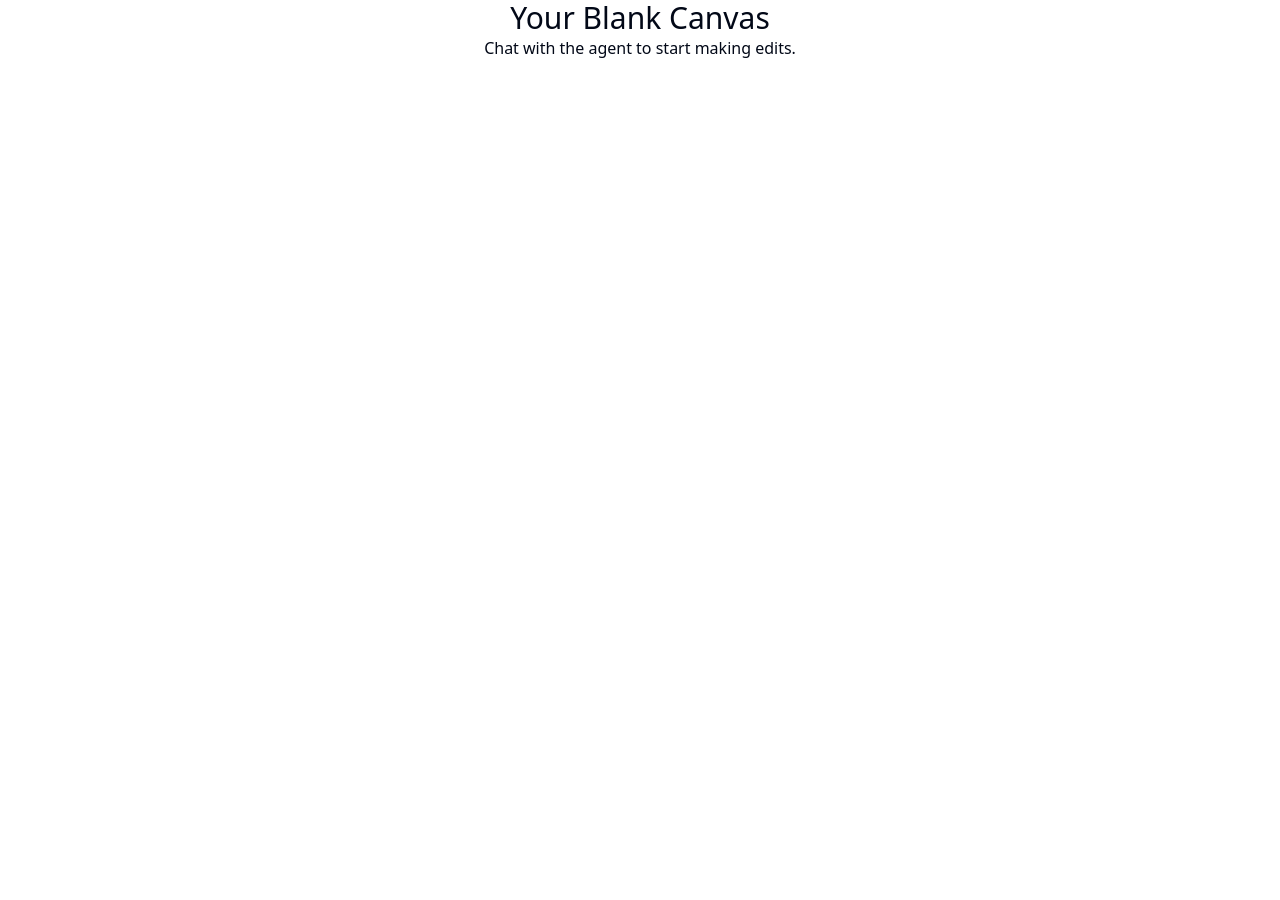
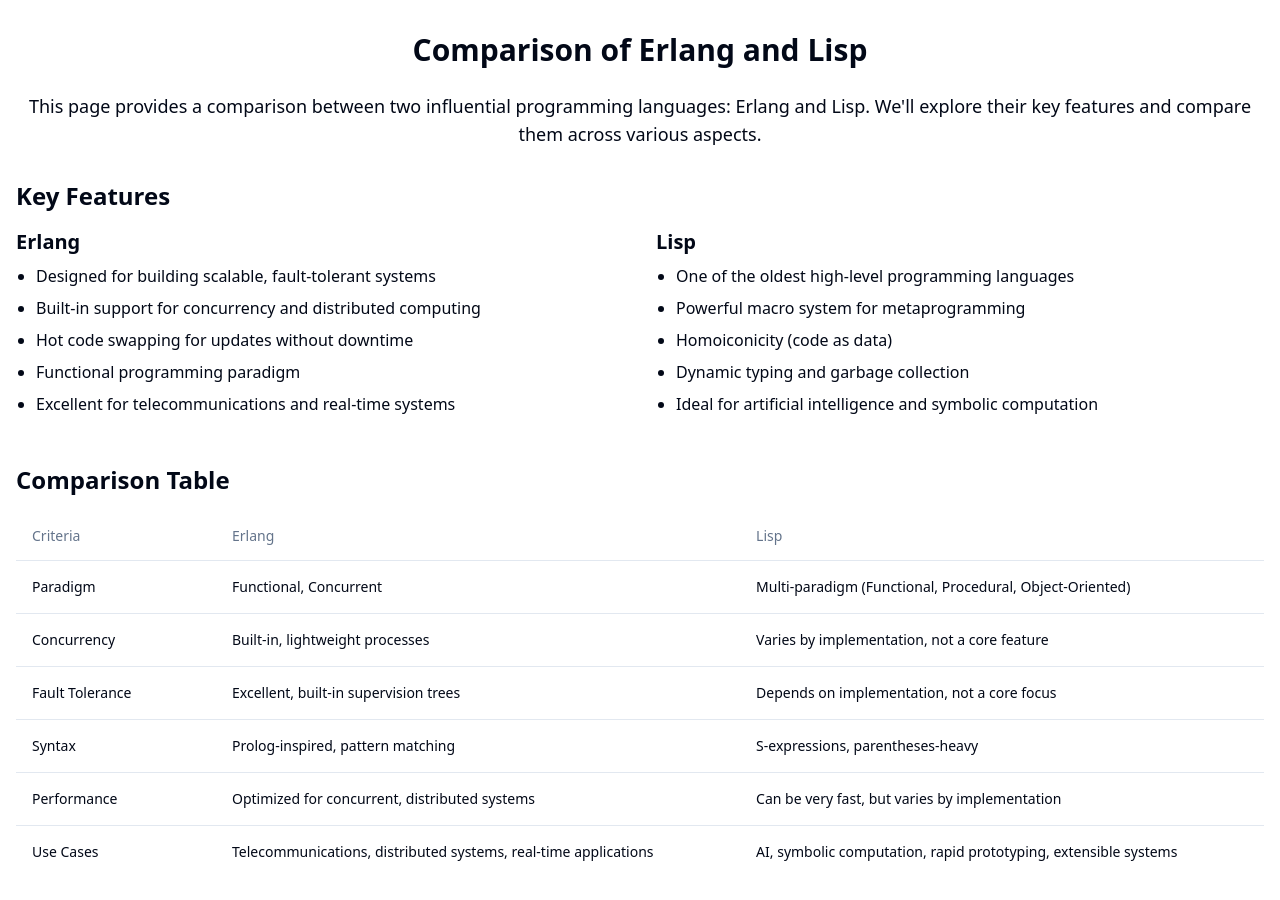
Before and after one commit to GPT-Engineer-App-Dev/lisp-vs-erlang-showdown, a React (Vite) app: page / in a window 1280 px wide. Shown: the top 900 px of the page. Before the commit the page ends 800 px from the top, so only its background shows below. Built offline with nearby package versions, Linux system fonts and the light colour scheme.

Commit message:
Implement initial comparison page for Erlang and Lisp

```diff
--- a/src/pages/Index.jsx
+++ b/src/pages/Index.jsx
@@ -1,14 +1,90 @@
-// Update this page (the content is just a fallback if you fail to update the page)
+import { Table, TableBody, TableCell, TableHead, TableHeader, TableRow } from "@/components/ui/table"
 
 const Index = () => {
   return (
-    <div className="flex justify-center items-center">
-      <div className="text-center">
-        <h1 className="text-3xl">Your Blank Canvas</h1>
-        <p>Chat with the agent to start making edits.</p>
-      </div>
+    <div className="container mx-auto px-4 py-8">
+      <h1 className="text-3xl font-bold mb-6 text-center">Comparison of Erlang and Lisp</h1>
+
+      <p className="mb-8 text-lg text-center">
+        This page provides a comparison between two influential programming languages: Erlang and Lisp.
+        We'll explore their key features and compare them across various aspects.
+      </p>
+
+      <section className="mb-12">
+        <h2 className="text-2xl font-semibold mb-4">Key Features</h2>
+
+        <div className="grid md:grid-cols-2 gap-8">
+          <div>
+            <h3 className="text-xl font-semibold mb-2">Erlang</h3>
+            <ul className="list-disc pl-5 space-y-2">
+              <li>Designed for building scalable, fault-tolerant systems</li>
+              <li>Built-in support for concurrency and distributed computing</li>
+              <li>Hot code swapping for updates without downtime</li>
+              <li>Functional programming paradigm</li>
+              <li>Excellent for telecommunications and real-time systems</li>
+            </ul>
+          </div>
+
+          <div>
+            <h3 className="text-xl font-semibold mb-2">Lisp</h3>
+            <ul className="list-disc pl-5 space-y-2">
+              <li>One of the oldest high-level programming languages</li>
+              <li>Powerful macro system for metaprogramming</li>
+              <li>Homoiconicity (code as data)</li>
+              <li>Dynamic typing and garbage collection</li>
+              <li>Ideal for artificial intelligence and symbolic computation</li>
+            </ul>
+          </div>
+        </div>
+      </section>
+
+      <section>
+        <h2 className="text-2xl font-semibold mb-4">Comparison Table</h2>
+
+        <Table>
+          <TableHeader>
+            <TableRow>
+              <TableHead className="w-[200px]">Criteria</TableHead>
+              <TableHead>Erlang</TableHead>
+              <TableHead>Lisp</TableHead>
+            </TableRow>
+          </TableHeader>
+          <TableBody>
+            <TableRow>
+              <TableCell className="font-medium">Paradigm</TableCell>
+              <TableCell>Functional, Concurrent</TableCell>
+              <TableCell>Multi-paradigm (Functional, Procedural, Object-Oriented)</TableCell>
+            </TableRow>
+            <TableRow>
+              <TableCell className="font-medium">Concurrency</TableCell>
+              <TableCell>Built-in, lightweight processes</TableCell>
+              <TableCell>Varies by implementation, not a core feature</TableCell>
+            </TableRow>
+            <TableRow>
+              <TableCell className="font-medium">Fault Tolerance</TableCell>
+              <TableCell>Excellent, built-in supervision trees</TableCell>
+              <TableCell>Depends on implementation, not a core focus</TableCell>
+            </TableRow>
+            <TableRow>
+              <TableCell className="font-medium">Syntax</TableCell>
+              <TableCell>Prolog-inspired, pattern matching</TableCell>
+              <TableCell>S-expressions, parentheses-heavy</TableCell>
+            </TableRow>
+            <TableRow>
+              <TableCell className="font-medium">Performance</TableCell>
+              <TableCell>Optimized for concurrent, distributed systems</TableCell>
+              <TableCell>Can be very fast, but varies by implementation</TableCell>
+            </TableRow>
+            <TableRow>
+              <TableCell className="font-medium">Use Cases</TableCell>
+              <TableCell>Telecommunications, distributed systems, real-time applications</TableCell>
+              <TableCell>AI, symbolic computation, rapid prototyping, extensible systems</TableCell>
+            </TableRow>
+          </TableBody>
+        </Table>
+      </section>
     </div>
-  );
-};
+  )
+}
 
-export default Index;
+export default Index
```
